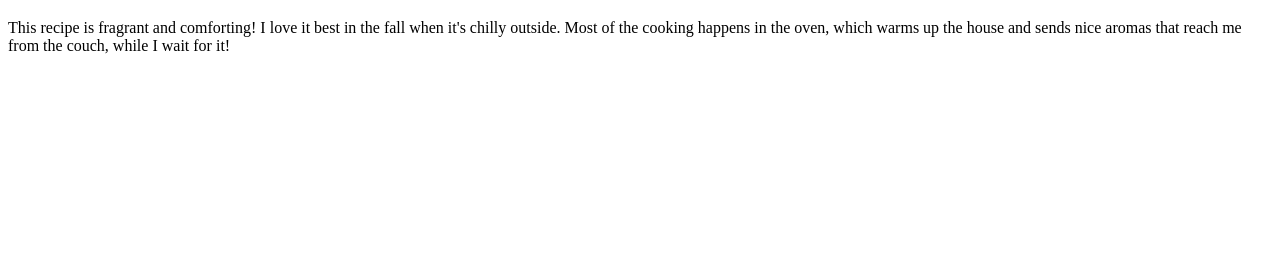
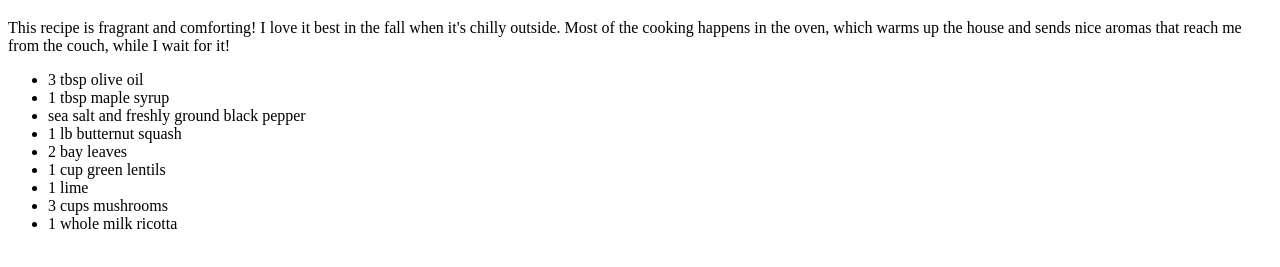
Before and after one commit to destineevaldivia/techtonica-assignments-, a plain HTML site: page RecipePage/index.html in a window 1280 px wide. Shown: the part 61-328 px from the top of the page. Drawn offline with Linux system fonts and the light colour scheme.

Commit message:
added unordered list of ingredients

```diff
--- a/RecipePage/index.html
+++ b/RecipePage/index.html
@@ -8,6 +8,20 @@
         <header>
             <h1> Roasted Squash with Lentils, Ricotta and Basil </h1>
             <p> This recipe is fragrant and comforting! I love it best in the fall when it's chilly outside. Most of the cooking happens in the oven, which warms up the house and sends nice aromas that reach me from the couch, while I wait for it!</p>
+                <ul>
+                    <li> 3 tbsp olive oil </li>
+                    <li> 1 tbsp maple syrup </li>
+                    <li> sea salt and freshly ground black pepper </li>
+                    <li> 1 lb butternut squash</li>
+                    <li> 2 bay leaves </li>
+                    <li> 1 cup green lentils </li>
+                    <li> 1 lime </li>
+                    <li> 3 cups mushrooms </li>
+                    <li> 1 whole milk ricotta</li>
+
+
+
+                </ul>
         </header>
     </body>
     </html>
```
